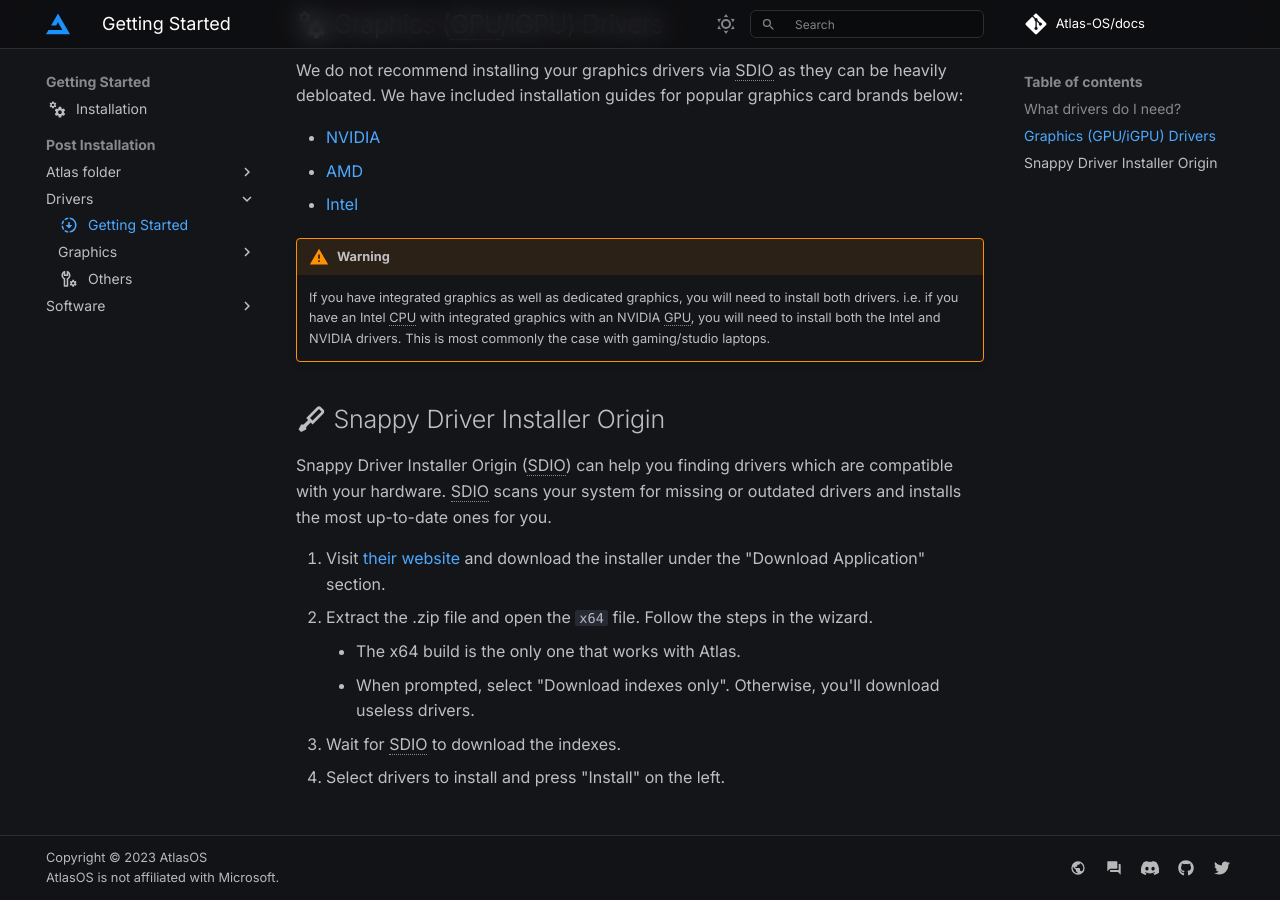
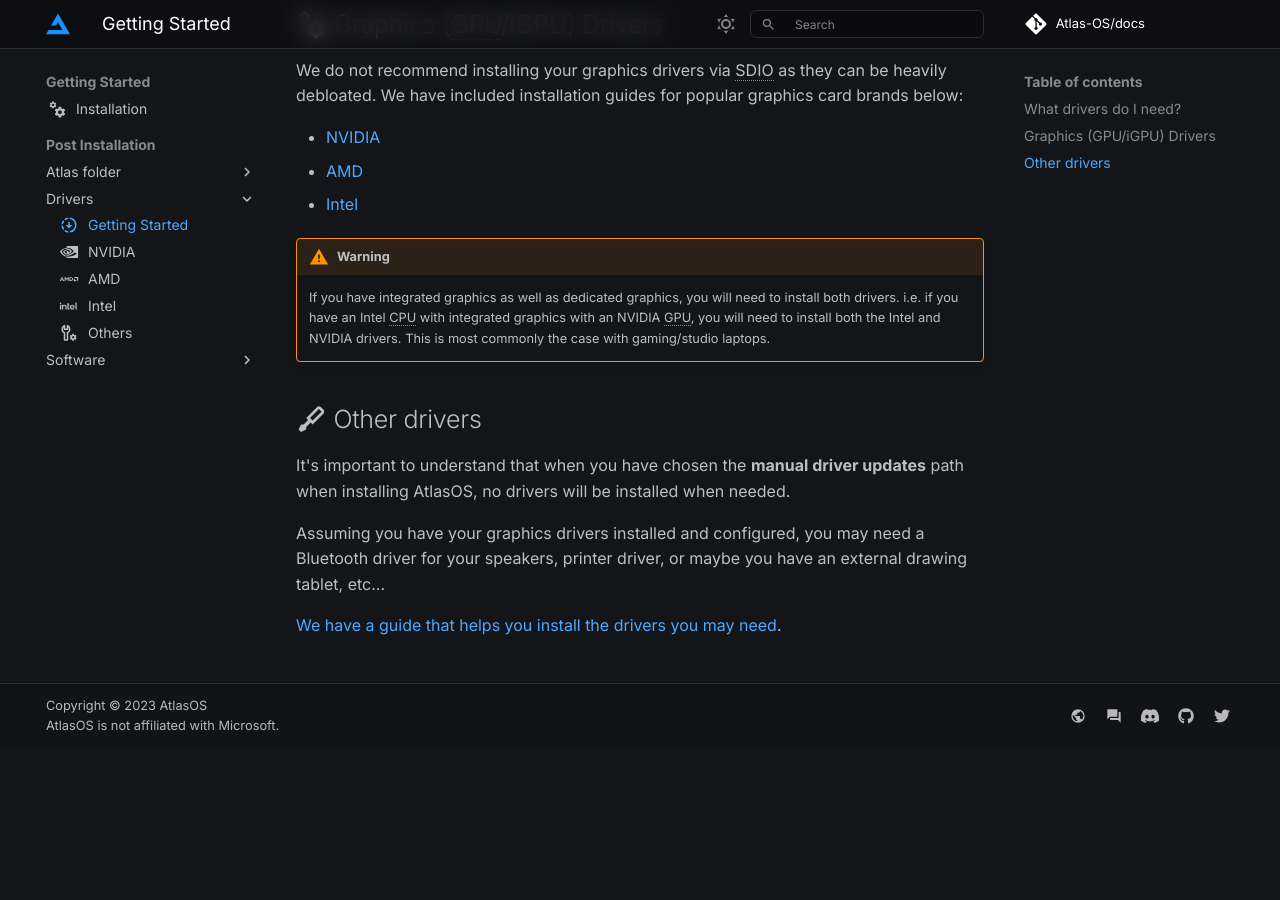
Before and after one commit to Atlas-OS/docs, an MkDocs documentation site: the page built from docs/getting-started/post-installation/drivers/getting-started.md, in a window 1280 px wide and 900 px high, scrolled down 590 px. Built offline with MkDocs 1.6.1 and Material for MkDocs 9.7.7, drawn with Linux system fonts in a browser that asks for light colours; some web fonts are replaced; comment, search, counter and statistics services are not loaded; after the commit the page ends 1338 px from its top, so only the background shows below that.

Commit message:
feat: :sparkles: Many fixes, new ending for the installation page

```diff
--- a/docs/getting-started/post-installation/drivers/getting-started.md
+++ b/docs/getting-started/post-installation/drivers/getting-started.md
@@ -16,20 +16,17 @@ If you are unsure of the brands and drivers required for each component, you can
 ## :material-cogs: Graphics (GPU/iGPU) Drivers
 We do not recommend installing your graphics drivers via SDIO as they can be heavily debloated. We have included installation guides for popular graphics card brands below:
 
-* [NVIDIA](../drivers/gpu/nvidia.md)
-* [AMD](../drivers/gpu/amd.md)
-* [Intel](../drivers/gpu/intel.md)
+* [NVIDIA](../drivers/nvidia.md)
+* [AMD](../drivers/amd.md)
+* [Intel](../drivers/intel.md)
 
 !!! warning
     If you have integrated graphics as well as dedicated graphics, you will need to install both drivers. i.e. if you have an Intel CPU with integrated graphics with an NVIDIA GPU, you will need to install both the Intel and NVIDIA drivers. This is most commonly the case with gaming/studio laptops.
 
-## :material-screwdriver: Snappy Driver Installer Origin
+## :material-screwdriver: Other drivers
 
-Snappy Driver Installer Origin (SDIO) can help you finding drivers which are compatible with your hardware. SDIO scans your system for missing or outdated drivers and installs the most up-to-date ones for you.
+It's important to understand that when you have chosen the **manual driver updates** path when installing AtlasOS, no drivers will be installed when needed.
 
-1. Visit [their website](https://www.glenn.delahoy.com/snappy-driver-installer-origin) and download the installer under the "Download Application" section.
-2. Extract the .zip file and open the ``x64`` file. Follow the steps in the wizard.
-    * The x64 build is the only one that works with Atlas.
-    * When prompted, select "Download indexes only". Otherwise, you'll download useless drivers.
-3. Wait for SDIO to download the indexes.
-4. Select drivers to install and press "Install" on the left.
+Assuming you have your graphics drivers installed and configured, you may need a Bluetooth driver for your speakers, printer driver, or maybe you have an external drawing tablet, etc...
+
+[We have a guide that helps you install the drivers you may need](others.md).
--- a/mkdocs.yml
+++ b/mkdocs.yml
@@ -153,10 +153,9 @@ nav:
         - Security: getting-started/post-installation/atlas-folder/security.md
       - Drivers:
         - Getting Started: getting-started/post-installation/drivers/getting-started.md
-        - Graphics:
-          - NVIDIA: getting-started/post-installation/drivers/gpu/nvidia.md
-          - AMD: getting-started/post-installation/drivers/gpu/amd.md
-          - Intel: getting-started/post-installation/drivers/gpu/intel.md
+        - NVIDIA: getting-started/post-installation/drivers/nvidia.md
+        - AMD: getting-started/post-installation/drivers/amd.md
+        - Intel: getting-started/post-installation/drivers/intel.md
         - Others: getting-started/post-installation/drivers/others.md
       - Software:
         - Index: getting-started/post-installation/software/index.md
```
Also changed, not shown: docs/getting-started/installation.md (+14 -5 lines), docs/getting-started/post-installation/drivers/nvidia.md (renamed from docs/getting-started/post-installation/drivers/gpu/nvidia.md, +4 -4 lines), docs/getting-started/post-installation/drivers/others.md (+5 -3 lines), docs/getting-started/post-installation/drivers/amd.md (renamed from docs/getting-started/post-installation/drivers/gpu/amd.md), docs/getting-started/post-installation/drivers/intel.md (renamed from docs/getting-started/post-installation/drivers/gpu/intel.md).
